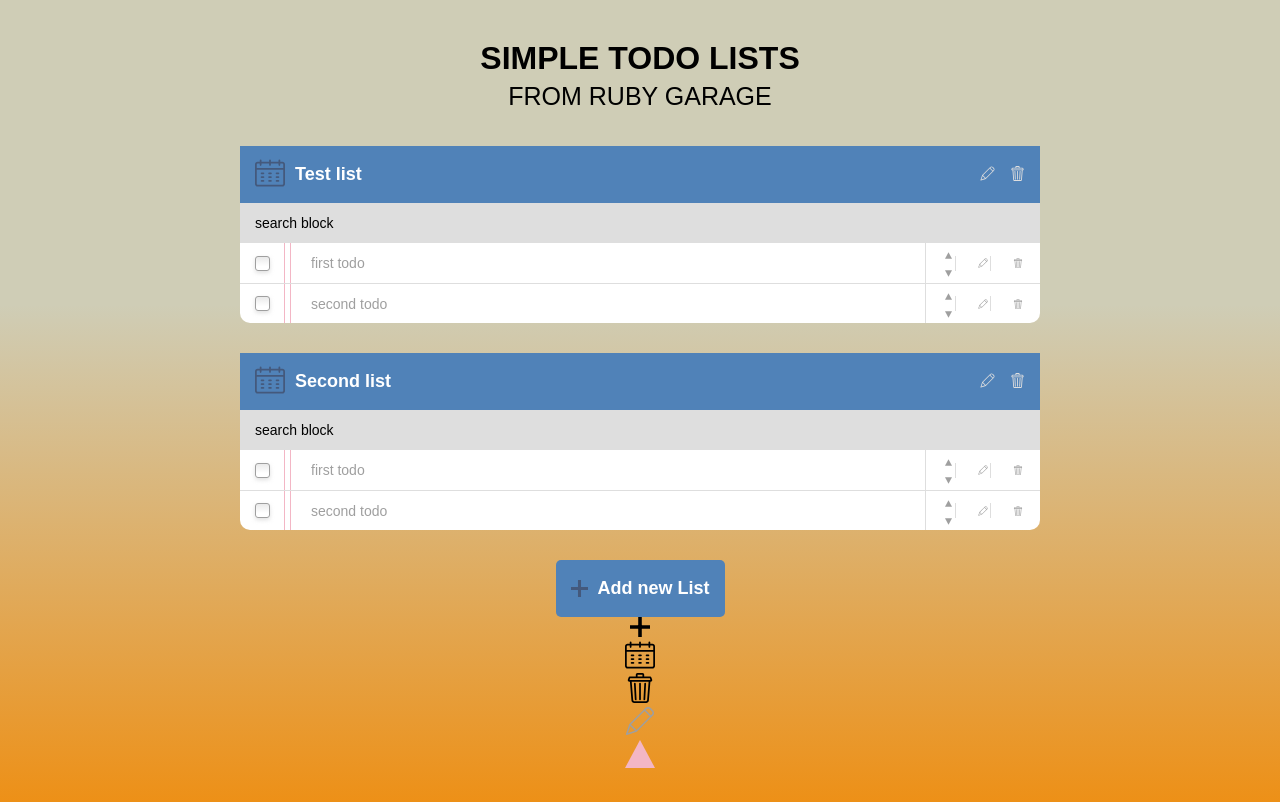
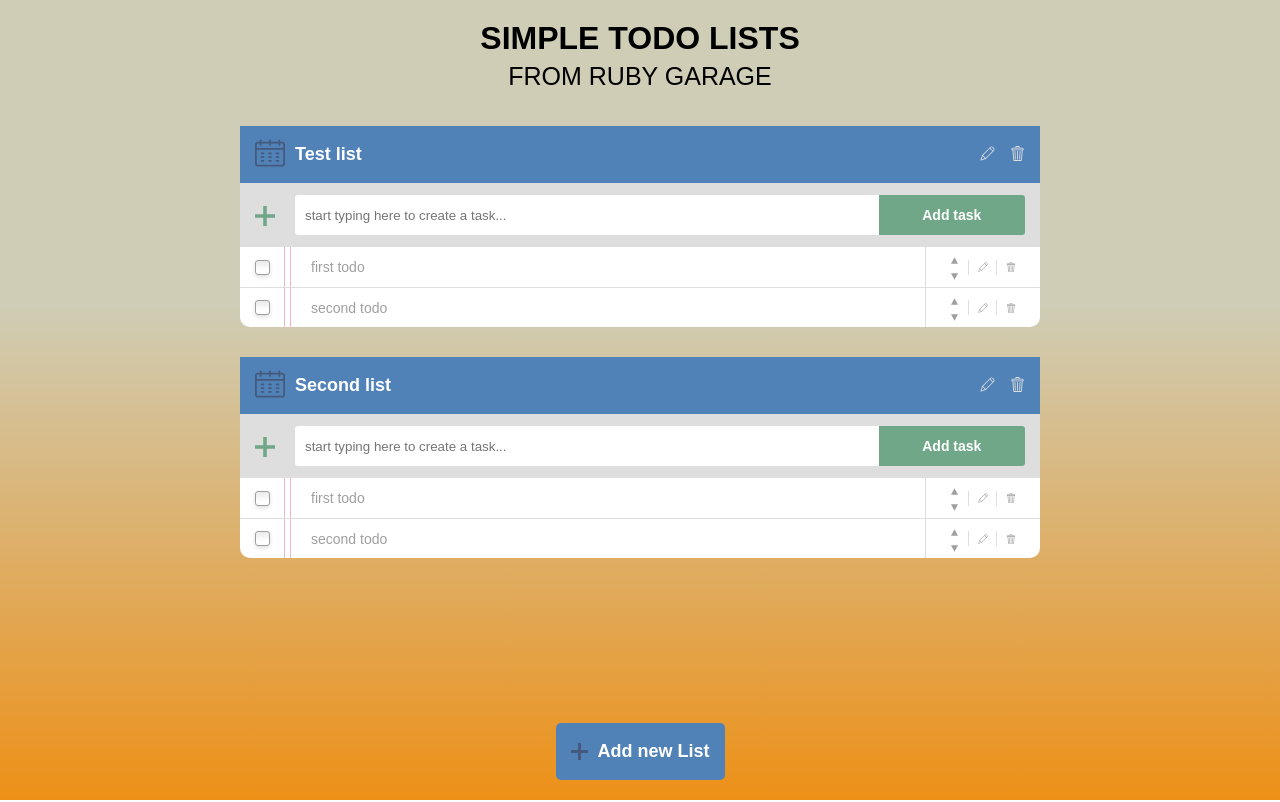
Before and after one commit to IgorokNerovnyi1980/ruby_garage_test, a React (Create React App) app: page / in a window 1280 px wide. Built offline with nearby package versions, Linux system fonts and the light colour scheme.

Commit message:
markup isready

```diff
--- a/src/components/Form.jsx
+++ b/src/components/Form.jsx
@@ -1,5 +1,6 @@
 import React from 'react'
 import styled from 'styled-components'
+import Icon from './Icon'
 
 const Wrapper = styled.div`
   width: 100%;
@@ -8,11 +9,40 @@ const Wrapper = styled.div`
   padding-right: ${(p) => p.theme.sidePad};
   padding-bottom: 1.2rem;
   background-color: ${(p) => p.theme.form};
+  display: flex;
+  justify-content: flex-start;
+  align-items: center;
+`
+const Input = styled.input`
+  width: 80%;
+  min-width: 5rem;
+  height: 4rem;
+  margin-left: 1rem;
+  padding-left: 1rem;
+  background-color: ${(p) => p.theme.main};
+  border-radius: 0.3rem 0 0 0.3rem;
+`
+const Submit = styled.button`
+  width: 20%;
+  height: 4rem;
+  background-color: ${(p) => p.theme.success};
+  color: ${(p) => p.theme.main};
+  font-size: ${(p) => p.theme.h5};
+  font-weight: 700;
+  border-radius: 0 0.3rem 0.3rem 0;
 `
 
-const Form = ({ label = 'default' }) => (
+const Form = () => (
   <Wrapper>
-    <p>{label}</p>
+    <Icon
+      name="add"
+      color="success"
+      width="2rem"
+      height="2rem"
+      style={{ marginTop: '0.5rem', marginRight: '1rem' }}
+    />
+    <Input placeholder="start typing here to create a task..." />
+    <Submit>Add task</Submit>
   </Wrapper>
 )
 export default Form
--- a/src/components/Layout.jsx
+++ b/src/components/Layout.jsx
@@ -2,15 +2,14 @@ import React from 'react'
 import styled from 'styled-components'
 import Title from './Title'
 import AddTodoList from './AddTodoList'
-import Icon from './Icon'
 
 const Wrapper = styled.div`
   width: 100%;
   min-width: 100vw;
   height: 100%;
   min-height: 100vh;
-  padding-top: 4rem;
-  padding-bottom: 3rem;
+  padding-top: 2rem;
+  padding-bottom: 2rem;
   background: ${(p) => p.theme.todoBgGradient};
   display: flex;
   flex-direction: column;
@@ -27,11 +26,6 @@ const Layout = ({ children = () => {} }) => (
     <Title title="Simple todo lists" subTitle="from ruby garage" />
     <Content>{children}</Content>
     <AddTodoList />
-    <Icon name="add" color="opposite" width="2rem" height="2rem" />
-    <Icon name="calendar" color="opposite" />
-    <Icon name="delete" color="opposite" />
-    <Icon name="pen" color="text" />
-    <Icon name="triangle" color="error" />
   </Wrapper>
 )
 
--- a/src/components/List.jsx
+++ b/src/components/List.jsx
@@ -29,7 +29,7 @@ const defaultObj = {
 const List = ({ todo = defaultObj }) => (
   <Wrapper>
     <Header label={todo.label} />
-    <Form label="search block" />
+    <Form />
     <Content>
       {todo.content.length > 0 &&
         todo.content.map((item) => <Row key={item.id} obj={item} />)}
--- a/src/components/Row.jsx
+++ b/src/components/Row.jsx
@@ -75,12 +75,17 @@ const ActionWrp = styled.div`
   align-items: center;
 `
 const IconWrp = styled.div`
-  width: 1.5rem;
+  width: 33%;
   height: 1.5rem;
   border-right: 0.1rem solid ${(p) => p.theme.form};
   :last-child {
     border-right: none;
   }
+  display: flex;
+  justify-content: center;
+  align-items: center;
+`
+const Arrows = styled.div`
   display: flex;
   flex-direction: column;
   justify-content: center;
@@ -98,26 +103,41 @@ const Row = ({ obj = defaultObj }) => (
     <Body>{obj.body}</Body>
     <ActionWrp>
       <IconWrp>
+        <Arrows>
           <Icon
             name="triangle"
             color="text"
             width="0.7rem"
             height="0.7rem"
-          style={{ marginBottom: '0.2rem' }}
+            style={{ cursor: 'pointer' }}
           />
           <Icon
             name="triangle"
             color="text"
             width="0.7rem"
             height="0.7rem"
+            style={{ cursor: 'pointer' }}
             rotate
+          />
+        </Arrows>
+      </IconWrp>
+      <IconWrp>
+        <Icon
+          name="pen"
+          color="text"
+          width="1rem"
+          height="1rem"
+          style={{ cursor: 'pointer' }}
         />
       </IconWrp>
       <IconWrp>
-        <Icon name="pen" color="text" width="1rem" height="1rem" />
-      </IconWrp>
-      <IconWrp>
-        <Icon name="delete" color="text" width="1rem" height="1rem" />
+        <Icon
+          name="delete"
+          color="text"
+          width="1rem"
+          height="1rem"
+          style={{ cursor: 'pointer' }}
+        />
       </IconWrp>
     </ActionWrp>
   </Wrapper>
```
Lines whose indentation alone changed are shown as unchanged.
